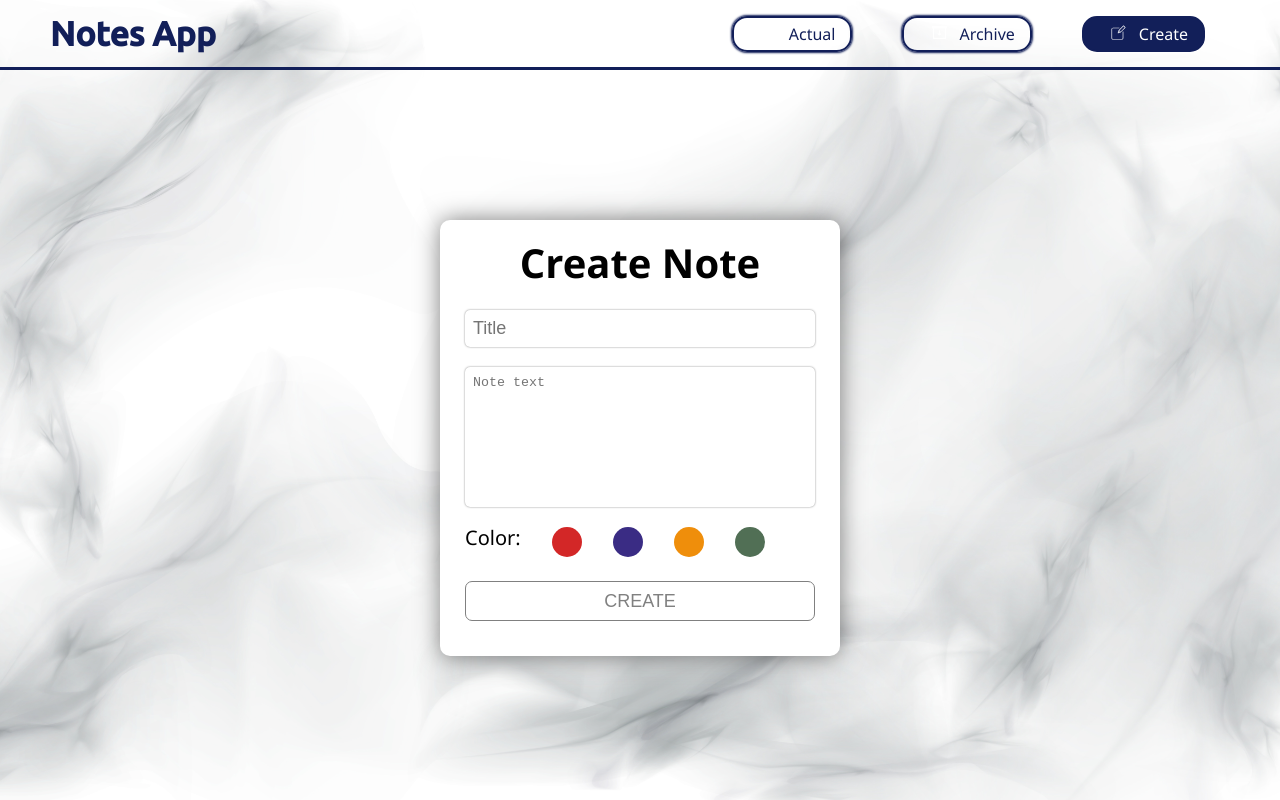
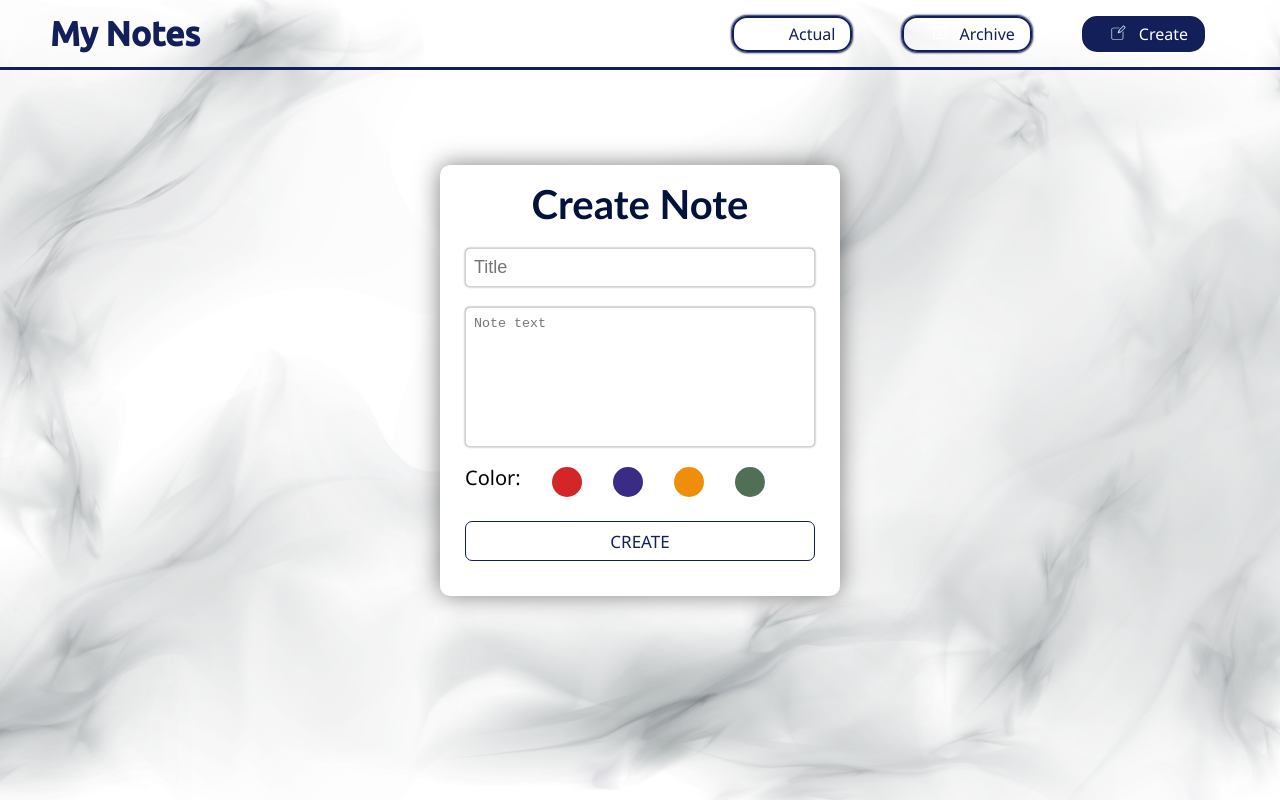
Before and after one commit to ulvibashir/Notes-Project, a React (Create React App) app: page /create in a window 1280 px wide. Built offline with nearby package versions, Linux system fonts and the light colour scheme; data requests are answered from the project's data file.

Commit message:
little changes

```diff
--- a/src/commons/Header.jsx
+++ b/src/commons/Header.jsx
@@ -9,7 +9,7 @@ export function Header() {
   return (
     <Container>
       <Logo>
-        <h1>Notes App</h1>
+        <h1>My Notes</h1>
       </Logo>
 
       <div>
@@ -54,8 +54,6 @@ const Container = styled.header`
   width: 100%;
   min-width: 1160px;
   height: 70px;
-
-  ${'' /* background-color: ${COLORS.headerBackground}; */}
   background-color: transparent;
   border-bottom: 3px solid ${COLORS.primary};
 
--- a/src/commons/colors.jsx
+++ b/src/commons/colors.jsx
@@ -1,10 +1,12 @@
 export const COLORS = {
     primary: '#121f59',
-    stickyBackground: '#dfdcb8',
+    stickyBackground: '#f0f0e1',
     headerBackground: '#dbe9ff',
     radio1: '#d32727',
     radio2: '#3a2c84',
     radio3: '#ef8e0b',
     radio4: '#516f55',
-    buttonBackground: '#f5f5f5'
+    buttonBackground: '#f5f5f5',
+    borderOnFocus: '#b4b7bf',
+    headerColor: '#02123b'
 }
--- a/src/components/Form.jsx
+++ b/src/components/Form.jsx
@@ -55,27 +55,6 @@ export function Form({
     }
 
   }
-  /*
-    (async () => {
-      const res = await fetch(`http://localhost:3002/notes/${id}`,{
-        method: 'PUT',
-        body: JSON.stringify(
-          {
-            title: fields.title,
-            text: fields.text,
-            color: fields.color
-          }
-        ),
-        headers: {
-          "Content-Type": 'application/json'
-        }
-    })
-    const data = await res.json()
-
-    })()
-
-
-   */
 
 
   return (
@@ -156,30 +135,33 @@ const FormContainer = styled.form`
   flex-direction: column;
   align-items: center;
   width: 400px;
-  margin: 55px auto;
+  margin: auto;
   padding: 15px 25px;
   box-shadow: 0px 0px 25px 0px rgba(0,0,0,0.5);
   border-radius: 10px;
+
 `;
 
 const Header = styled.div`
-  font-family: "Segoe UI";
+  font-family: 'Gill Sans', 'Gill Sans MT', Calibri, 'Trebuchet MS', sans-serif;
   font-size: 40px;
   width: 100%;
   text-align: center;
   font-weight: bold;
+  color: ${COLORS.headerColor};
 `;
 const TextInput = styled.input`
   margin-top: 20px;
   padding: 8px;
   width: 100%;
-  border: none;
+  border: 1px solid lightgrey;
   border-radius: 5px;
   outline: none;
   font-size: 18px;
   transition: all .4s ease;
   box-shadow: 0px 0px 2px 0px rgba(0,0,0,0.5);
   &:focus {
+    border-color: ${COLORS.borderOnFocus};
     box-shadow: 0px 0px 12px 0px rgba(0,0,0,0.5);
   }
 `;
@@ -190,13 +172,13 @@ const TextArea = styled.textarea`
   height: 140px;
   width: 100%;
   border-radius: 5px;
-  border: none;
+  border: 1px solid lightgrey;
   outline: none;
   resize: none;
   transition: all .4s ease;
   box-shadow: 0px 0px 2px 0px rgba(0,0,0,0.5);
   &:focus {
-    border-color: grey;
+    border-color: ${COLORS.borderOnFocus};
     box-shadow: 0px 0px 12px 0px rgba(0,0,0,0.5);
   }
 `;
@@ -221,13 +203,7 @@ const ColorLabel = styled.label`
 `;
 
 const Label = styled.label`
-  ${'' /* background-color: ${p => p.color};
-  display: block;
-  transition: all .4s;
-  border-radius: 100%;
-  width: 25px;
-  height: 25px;
-  cursor: pointer; */}
+
 `;
 const RadioSpan = styled.span`
   display: inline-block;
@@ -239,16 +215,6 @@ const RadioSpan = styled.span`
   transition: all 0.3s ease;
   cursor: pointer;
 
-
-${'' /*
-  display: block;
-  position: relative;
-  border: 1px solid transparent;
-  width: 25px;
-  height: 25px;
-  left: 0;
-  border-radius: 100%;
-  transition: all 0.3s; */}
 `;
 
 const RadioBtn = styled.input`
@@ -259,38 +225,25 @@ const RadioBtn = styled.input`
     box-shadow: 0px 0px 10px 2px rgba(0,0,0,0.5);
   }
 
-  ${'' /* &:checked + ${RadioSpan} {
-    &::after {
-      content: "";
-      display: block;
-      width: 22px;
-      height: 22px;
-      border-radius: 100%;
-      border: 3px solid white;
-      top: -10%;
-      left: -9%;
-      position: absolute;
-      transition: all 0.3s;
-    }
-  } */}
 `;
 
 const Button = styled.button`
   margin: 20px 0;
-
   width: 100%;
   height: 40px;
   outline: none;
-  border: 1px solid grey;
+  border: 1.3px solid ${p =>COLORS.primary};
   background-color: #fff;
   border-radius: 7px;
   cursor: pointer;
-  font-size: 18px;
-  color: grey;
+  font-size: 17px;
+  font-family: 'Segoe UI', Tahoma, Geneva, Verdana, sans-serif;
+  color: ${p =>COLORS.primary};
   transition: .4s all;
 
   &:hover {
-    border-color: black;
-    color: black;
+    background: ${p =>COLORS.primary};
+    border-color: ${p =>COLORS.primary};
+    color:  white;
   }
 `;
```
